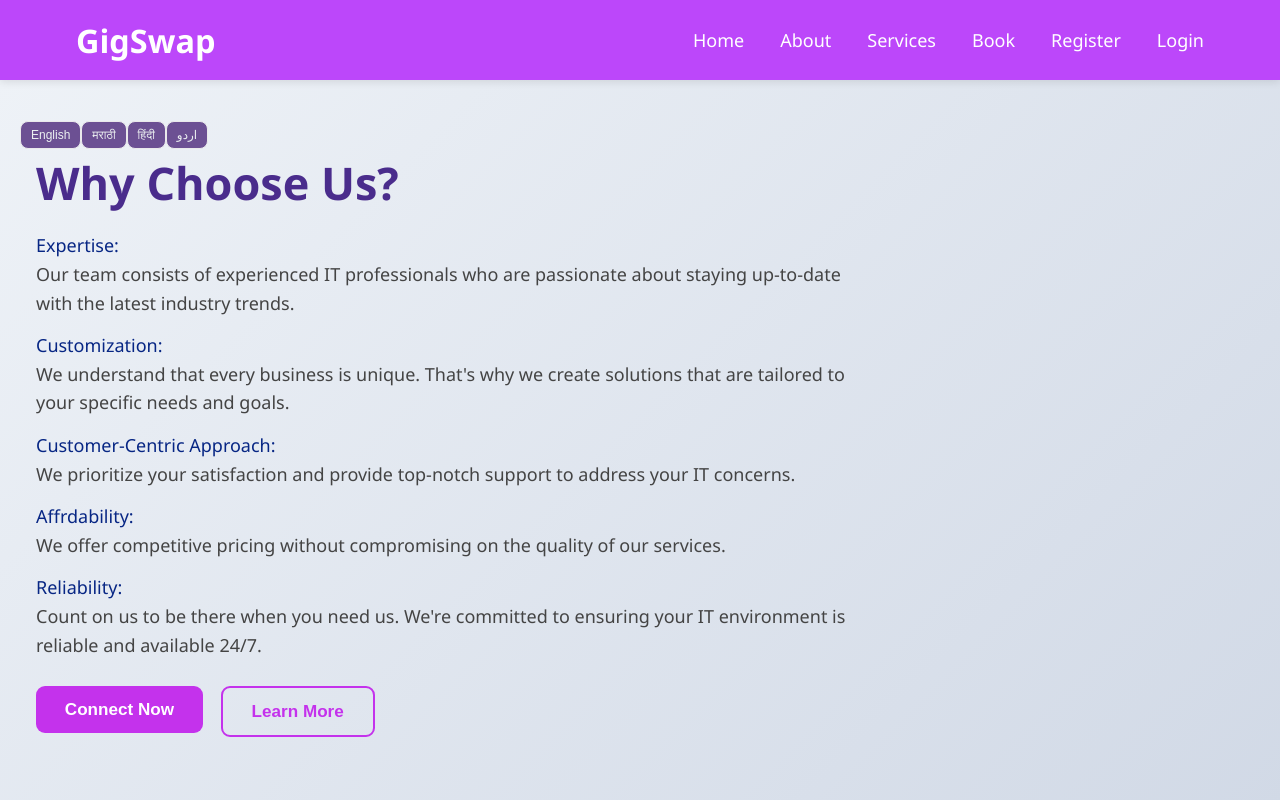
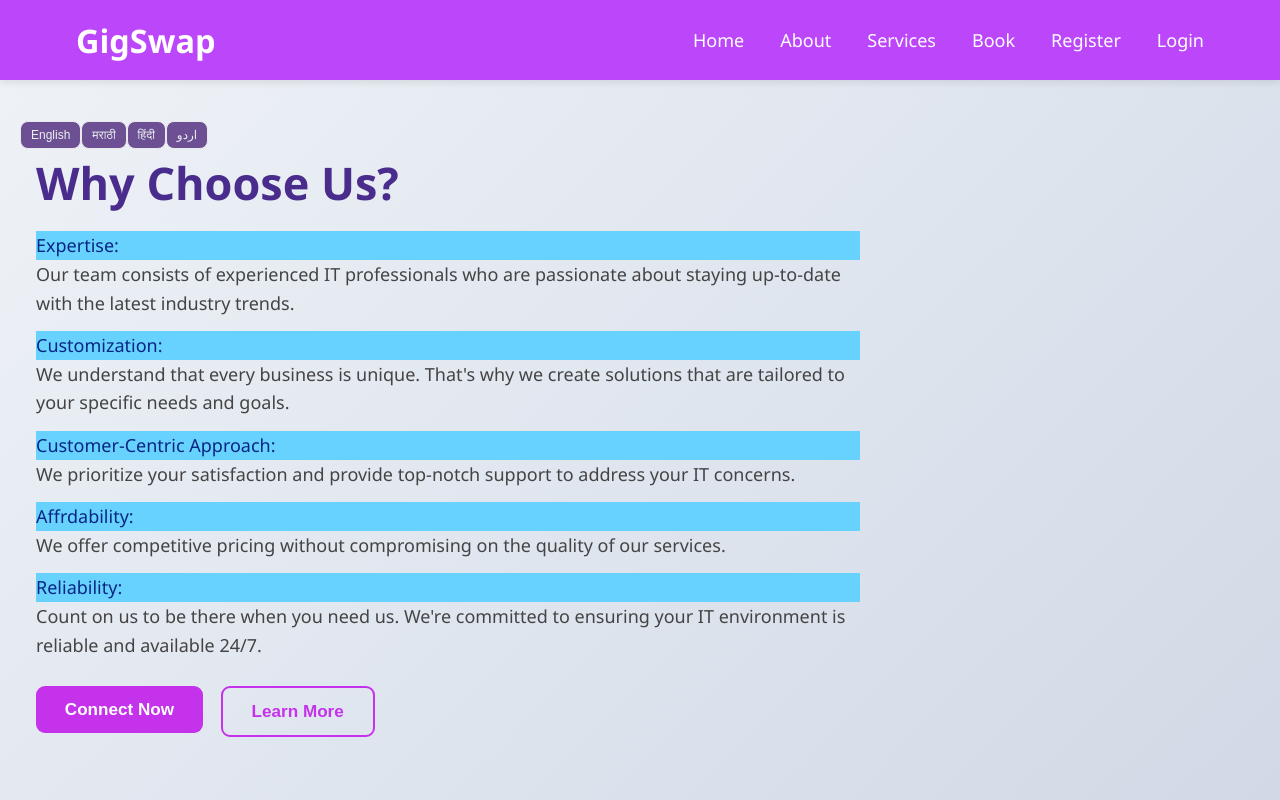
Before and after one commit to MohammadParvez7/GigSwap-hsp, a React (Vite) app in the folder client/: page /about in a window 1280 px wide. Shown: the top 800 px of the page. Built offline with nearby package versions, Linux system fonts and the light colour scheme; no server answers.

Commit message:
Features change

```diff
--- a/client/src/pages/Styles/About.css
+++ b/client/src/pages/Styles/About.css
@@ -77,6 +77,8 @@ body {
 .features{
 
   color: rgb(7, 38, 132);
+  background-color: rgb(104, 210, 255);
+
 
 }
 
```
